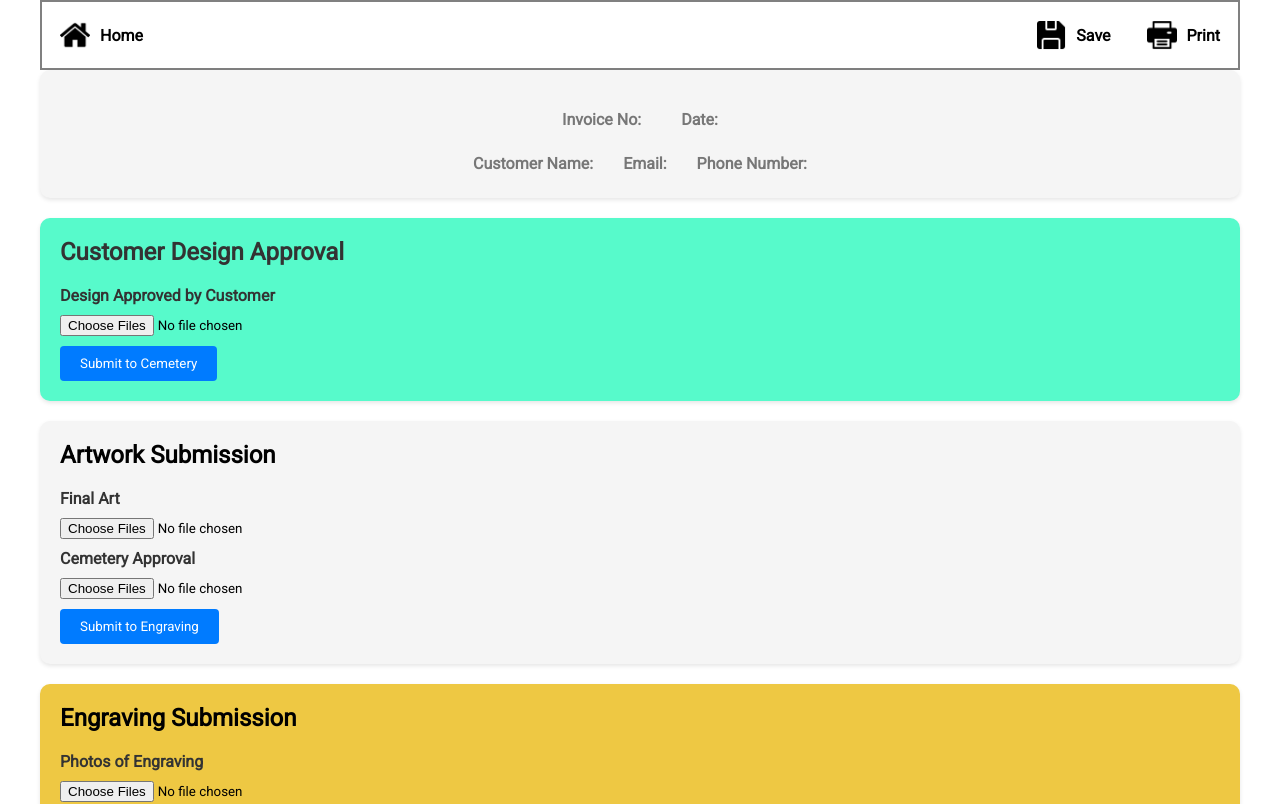
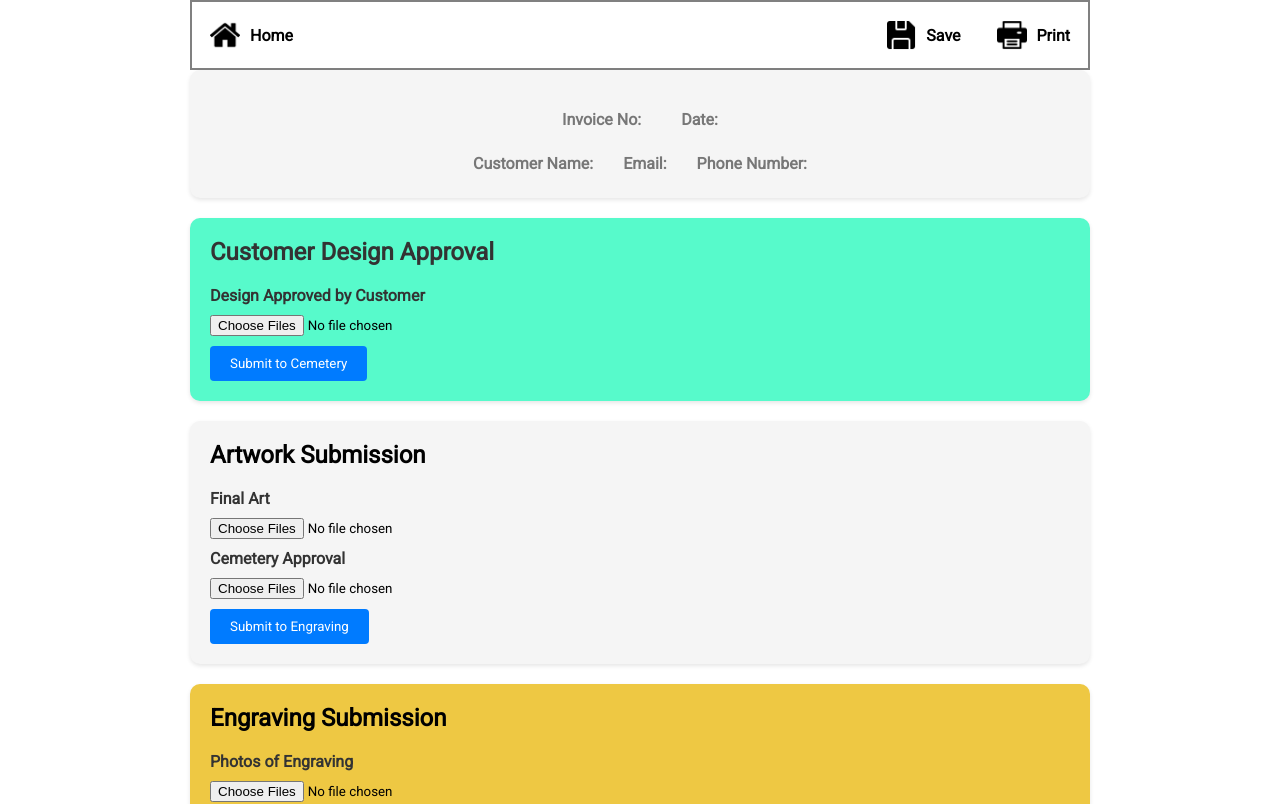
Before and after one commit to nabeel-dev1340/invoice031, a React (Create React App) app: page /work-order in a window 1280 px wide. Shown: the top 804 px of the page. Built offline with nearby package versions, Linux system fonts and the light colour scheme; sample sign-in values are in the browser's storage.

Commit message:
work-order dimensions fix 2

```diff
--- a/src/pages/WorkOrder.jsx
+++ b/src/pages/WorkOrder.jsx
@@ -364,7 +364,7 @@ export default WorkOrder;
 
 const Container = styled.div`
   width: 100%;
-  max-width: 1200px;
+  max-width: 900px;
   margin: 0 auto;
 
   @media print {
```
